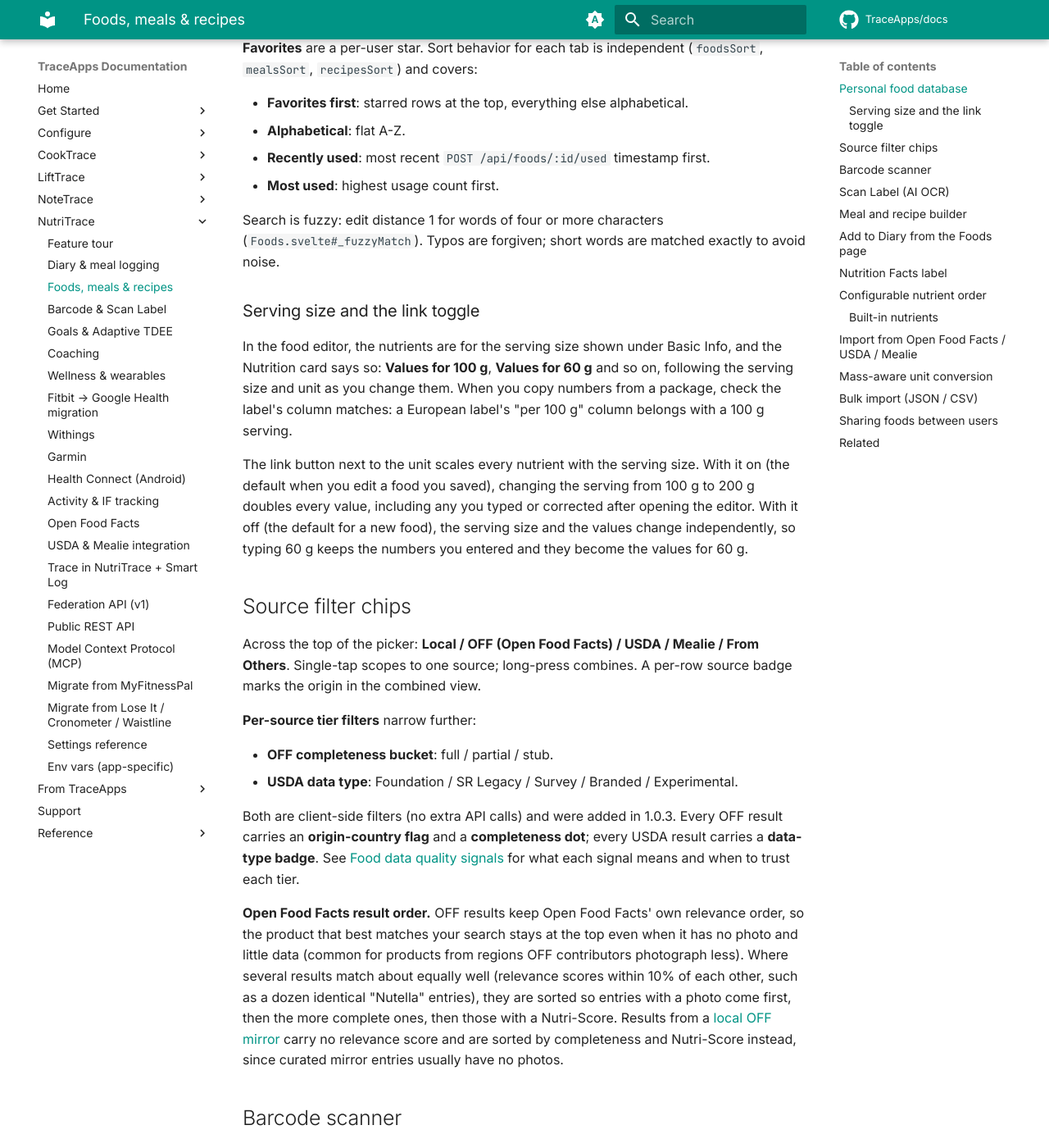
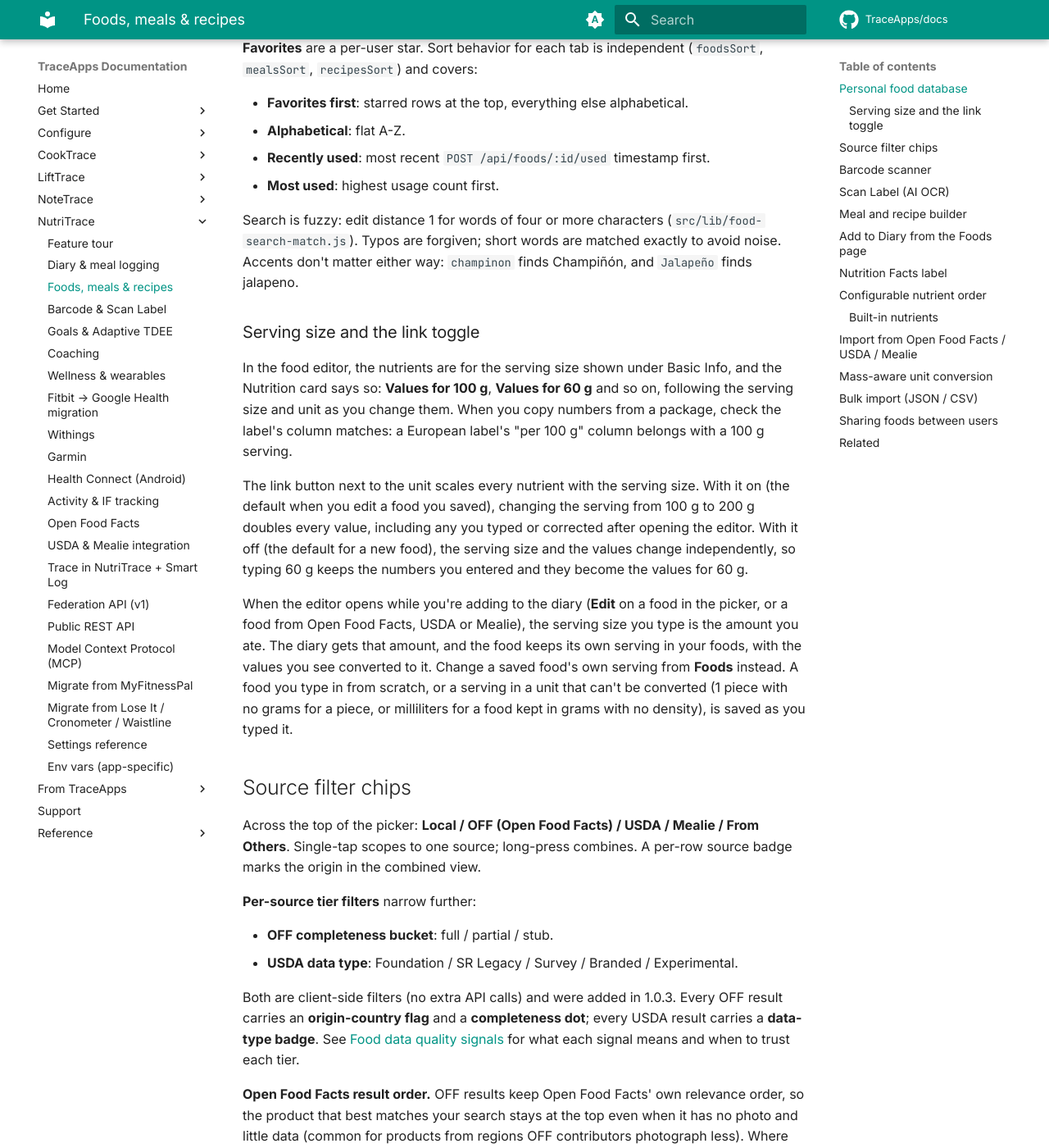
Before and after one commit to TraceApps/docs, an MkDocs documentation site: the page built from docs/nutritrace/foods.md, in a window 1280 px wide and 1400 px high, scrolled down 899 px. Shown: the whole window at 82% size. Built offline with MkDocs 1.6.1 and Material for MkDocs 9.7.7, drawn with Linux system fonts in a browser that asks for light colours; comment, search, counter and statistics services are not loaded.

Commit message:
nutritrace: food editor in the add-to-diary flow keeps the food's serving; search ignores accents (nutritrace#348, nutritrace#346)

```diff
--- a/docs/nutritrace/foods.md
+++ b/docs/nutritrace/foods.md
@@ -16,13 +16,15 @@ Each food row carries a name, brand, categories (as many as you pick; `category`
 - **Recently used**: most recent `POST /api/foods/:id/used` timestamp first.
 - **Most used**: highest usage count first.
 
-Search is fuzzy: edit distance 1 for words of four or more characters (`Foods.svelte#_fuzzyMatch`). Typos are forgiven; short words are matched exactly to avoid noise.
+Search is fuzzy: edit distance 1 for words of four or more characters (`src/lib/food-search-match.js`). Typos are forgiven; short words are matched exactly to avoid noise. Accents don't matter either way: `champinon` finds Champiñón, and `Jalapeño` finds jalapeno.
 
 ### Serving size and the link toggle
 
 In the food editor, the nutrients are for the serving size shown under Basic Info, and the Nutrition card says so: **Values for 100 g**, **Values for 60 g** and so on, following the serving size and unit as you change them. When you copy numbers from a package, check the label's column matches: a European label's "per 100 g" column belongs with a 100 g serving.
 
 The link button next to the unit scales every nutrient with the serving size. With it on (the default when you edit a food you saved), changing the serving from 100 g to 200 g doubles every value, including any you typed or corrected after opening the editor. With it off (the default for a new food), the serving size and the values change independently, so typing 60 g keeps the numbers you entered and they become the values for 60 g.
+
+When the editor opens while you're adding to the diary (**Edit** on a food in the picker, or a food from Open Food Facts, USDA or Mealie), the serving size you type is the amount you ate. The diary gets that amount, and the food keeps its own serving in your foods, with the values you see converted to it. Change a saved food's own serving from **Foods** instead. A food you type in from scratch, or a serving in a unit that can't be converted (1 piece with no grams for a piece, or milliliters for a food kept in grams with no density), is saved as you typed it.
 
 ## Source filter chips
 
```
